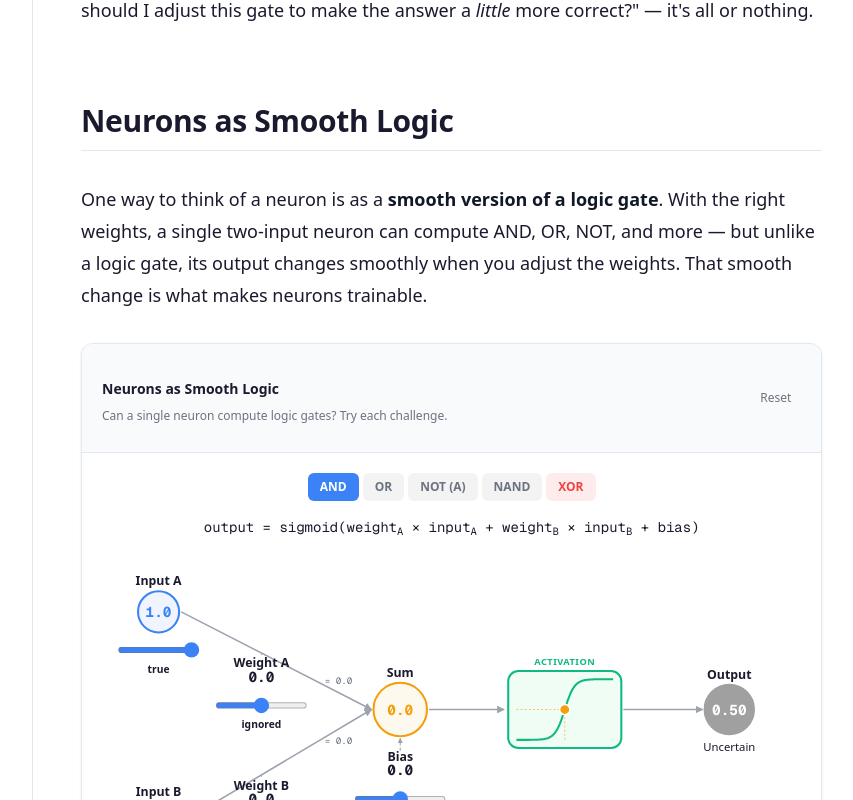
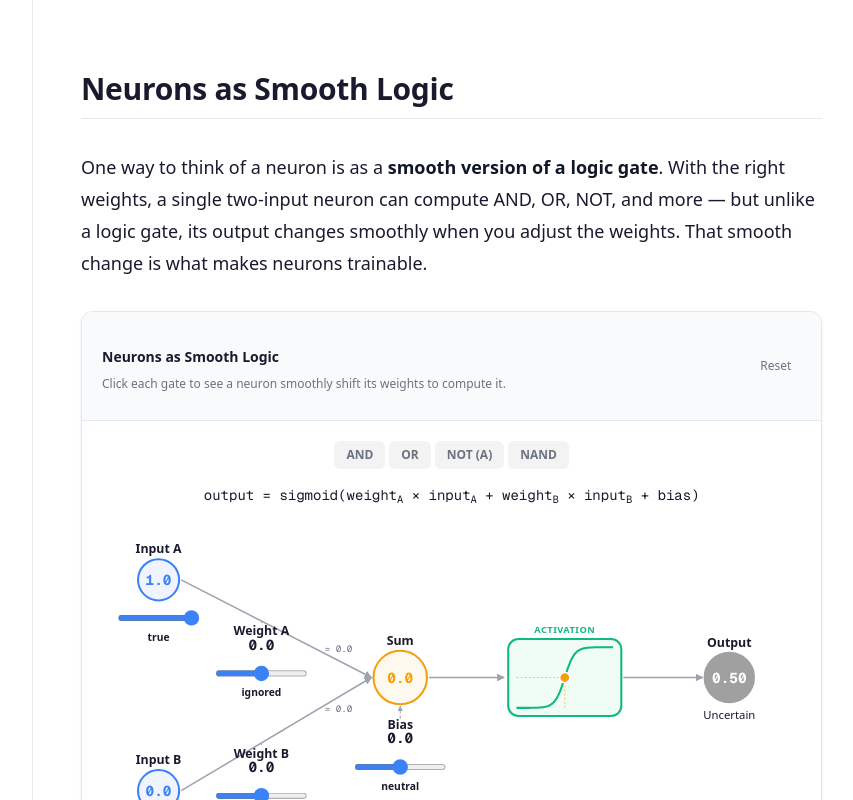
Before and after one commit to robennals/ai-explained, a Next.js app: page /neurons in a window 1280 px wide. Shown: the part 8913-9713 px from the top of the page, without its empty margins (223-1076 px from the left). Built offline with nearby package versions, Linux system fonts and the light colour scheme.

Commit message:
Nicer logic gate transitions in neural playground

```diff
--- a/src/app/(tutorial)/neurons/content.mdx
+++ b/src/app/(tutorial)/neurons/content.mdx
@@ -69,7 +69,7 @@ You may be familiar with basic logical operations like **AND**, **OR**, and **NO
 - **OR**: "Is *at least one* thing true?" You'll get wet if it's raining OR someone sprays you with a hose.
 - **NOT**: Flips the answer. NOT true is false, NOT false is true.
 
-These simple operations are the basis for every digital computer. Inside every chip is a network of **logic gates** — tiny components that compute AND, OR, NOT, and similar operations on electrical signals. Wire enough of them together and you can compute anything.
+These simple operations are the basis for every digital computer. Inside every chip is a network of **logic gates** — tiny components that compute AND, OR, NOT, and similar operations on electrical signals.
 
 <LogicGatePlaygroundWidget>
 Click the inputs to toggle them between 0 and 1. Switch between AND, OR, and NOT with the tabs. Click the truth table rows to jump to that input combination.
@@ -88,7 +88,7 @@ But logic gates have a problem. Their outputs snap between 0 and 1 with nothing
 One way to think of a neuron is as a **smooth version of a logic gate**. With the right weights, a single two-input neuron can compute AND, OR, NOT, and more — but unlike a logic gate, its output changes smoothly when you adjust the weights. That smooth change is what makes neurons trainable.
 
 <NeuronPlaygroundWidget>
-Click each gate tab to see the target outputs. Can you find weight and bias settings that match? If you get stuck, hit Optimize and watch the weights glide smoothly to a solution. Then try XOR — even the optimizer can't solve it with one neuron.
+Click each gate tab and watch the weights smoothly shift to compute it. Then try sliding the weights yourself — notice how you can smoothly blend between different logic gates.
 </NeuronPlaygroundWidget>
 
 But there's something important here beyond just mimicking logic gates. Notice what happens when you slide an input to a value *between* 0 and 1 — say 0.6. The output isn't forced to snap to "true" or "false." It can be somewhere in between: 0.73, or 0.4, or any other value. The neuron handles *degrees* naturally — "probably true" rather than just "true" or "false."
@@ -101,7 +101,7 @@ This matters because real-world data is rarely cleanly true or false. Is this em
 
 ## Two Neurons Solve XOR
 
-There's one more operation worth knowing: **XOR** (short for "exclusive or"). It means "one or the other, but not both." You saw that a single neuron can't solve it — no matter what weights you try, it can't get all four input combinations right at once.
+There's one more operation worth knowing: **XOR** (short for "exclusive or"). It means "one or the other, but not both." A single neuron can't solve it — no matter what weights you try, you can't get all four input combinations right at once.
 
 But what if we use *two* neurons feeding into a third?
 
--- a/src/components/widgets/neurons/NeuronPlayground.tsx
+++ b/src/components/widgets/neurons/NeuronPlayground.tsx
@@ -40,9 +40,9 @@ const INPUT_COMBOS: [number, number][] = [
 ];
 
 type GateName = "AND" | "OR" | "NOT (A)" | "NAND";
-type ChallengeName = GateName | "XOR";
+type ActiveGate = GateName | "Custom";
 
-const CHALLENGE_NAMES: ChallengeName[] = ["AND", "OR", "NOT (A)", "NAND", "XOR"];
+const GATE_NAMES: GateName[] = ["AND", "OR", "NOT (A)", "NAND"];
 
 const GATE_CHECKS: Record<GateName, number[]> = {
   AND: [0, 0, 0, 1],
@@ -50,8 +50,6 @@ const GATE_CHECKS: Record<GateName, number[]> = {
   "NOT (A)": [1, 1, 0, 0],
   NAND: [1, 1, 1, 0],
 };
-
-const XOR_TARGETS = [0, 1, 1, 0];
 
 const GATE_SOLUTIONS: Record<GateName, { w1: number; w2: number; bias: number }> = {
   AND: { w1: 10, w2: 10, bias: -15 },
@@ -163,11 +161,9 @@ export function NeuronPlayground() {
   const [w1, setW1] = useState(0);
   const [w2, setW2] = useState(0);
   const [bias, setBias] = useState(0);
-  const [activeChallenge, setActiveChallenge] = useState<ChallengeName>("AND");
-  const [isOptimizing, setIsOptimizing] = useState(false);
-  const [xorFailed, setXorFailed] = useState(false);
+  const [isAnimating, setIsAnimating] = useState(false);
+  const [animatingTo, setAnimatingTo] = useState<GateName | null>(null);
   const animRef = useRef<number>(0);
-  const animStartRef = useRef({ w1: 0, w2: 0, bias: 0 });
 
   // Cleanup animation on unmount
   useEffect(() => {
@@ -182,9 +178,8 @@ export function NeuronPlayground() {
     setW1(0);
     setW2(0);
     setBias(0);
-    setActiveChallenge("AND");
-    setIsOptimizing(false);
-    setXorFailed(false);
+    setIsAnimating(false);
+    setAnimatingTo(null);
     if (animRef.current) cancelAnimationFrame(animRef.current);
   }, []);
 
@@ -192,12 +187,6 @@ export function NeuronPlayground() {
   const output = sigmoid(weightedSum);
   const prodA = w1 * inputA;
   const prodB = w2 * inputB;
-
-  // Get targets for the active challenge
-  const challengeTargets: number[] = useMemo(() => {
-    if (activeChallenge === "XOR") return XOR_TARGETS;
-    return GATE_CHECKS[activeChallenge];
-  }, [activeChallenge]);
 
   // Arrow endpoints
   const aStart = { x: IN_X + 22, y: IN_A_Y };
@@ -249,76 +238,38 @@ export function NeuronPlayground() {
     [w1, w2, bias]
   );
 
-  const gatesSolved = useMemo(() => {
-    const solved: Record<string, boolean> = {};
-    for (const [name, expected] of Object.entries(GATE_CHECKS)) {
-      solved[name] = expected.every((exp, i) => {
+  // Derive the matched gate purely from the truth table
+  const matchedGate: ActiveGate = useMemo(() => {
+    for (const name of GATE_NAMES) {
+      const expected = GATE_CHECKS[name];
+      const matches = expected.every((exp, i) => {
         const out = truthTable[i].output;
         return exp === 1 ? out > 0.8 : out < 0.2;
       });
+      if (matches) return name;
     }
-    return solved;
+    return "Custom";
   }, [truthTable]);
 
-  const activateChallenge = useCallback((name: ChallengeName) => {
-    setActiveChallenge(name);
-    setIsOptimizing(false);
-    setXorFailed(false);
+  // Targets to show in truth table: use animatingTo during animation, matchedGate otherwise
+  const displayedGate: ActiveGate = animatingTo ?? matchedGate;
+  const gateTargets: number[] | null = displayedGate === "Custom" ? null : GATE_CHECKS[displayedGate];
+
+  // Animate weights to a gate's solution
+  const selectGate = useCallback((name: GateName) => {
     if (animRef.current) cancelAnimationFrame(animRef.current);
-  }, []);
+    setAnimatingTo(name);
 
-  // Smooth animation to known-good solution (or wiggle for XOR)
-  const startOptimize = useCallback(() => {
-    if (isOptimizing) {
-      setIsOptimizing(false);
-      if (animRef.current) cancelAnimationFrame(animRef.current);
-      return;
-    }
-
-    const isXor = activeChallenge === "XOR";
-    setIsOptimizing(true);
-    setXorFailed(false);
-
-    // Store starting values
     const startW1 = w1;
     const startW2 = w2;
     const startBias = bias;
-    animStartRef.current = { w1: startW1, w2: startW2, bias: startBias };
-
-    if (isXor) {
-      // For XOR: wiggle around trying to find a solution, then fail
-      let step = 0;
-      const maxSteps = 120;
-      const animate = () => {
-        step++;
-        // Jitter weights around randomly, simulating futile search
-        const t = step / maxSteps;
-        const jitter = Math.max(0, 1 - t) * 2;
-        setW1(startW1 + Math.sin(step * 0.3) * jitter * 5);
-        setW2(startW2 + Math.cos(step * 0.4) * jitter * 5);
-        setBias(startBias + Math.sin(step * 0.5) * jitter * 3);
-
-        if (step >= maxSteps) {
-          // Snap back and show failure
-          setW1(startW1);
-          setW2(startW2);
-          setBias(startBias);
-          setIsOptimizing(false);
-          setXorFailed(true);
-          return;
-        }
-        animRef.current = requestAnimationFrame(animate);
-      };
-      animRef.current = requestAnimationFrame(animate);
-    } else {
-      // Smoothly animate to known-good solution
-      const target = GATE_SOLUTIONS[activeChallenge as GateName];
+    const target = GATE_SOLUTIONS[name];
     const duration = 60; // frames
     let step = 0;
+    setIsAnimating(true);
 
     const animate = () => {
       step++;
-        // Ease-out cubic
       const t = Math.min(1, step / duration);
       const ease = 1 - Math.pow(1 - t, 3);
 
@@ -327,44 +278,36 @@ export function NeuronPlayground() {
       setBias(startBias + (target.bias - startBias) * ease);
 
       if (t >= 1) {
-          setIsOptimizing(false);
+        setIsAnimating(false);
+        setAnimatingTo(null);
         return;
       }
       animRef.current = requestAnimationFrame(animate);
     };
     animRef.current = requestAnimationFrame(animate);
-    }
-  }, [isOptimizing, w1, w2, bias, activeChallenge]);
+  }, [w1, w2, bias]);
 
   return (
     <WidgetContainer
       title="Neurons as Smooth Logic"
-      description="Can a single neuron compute logic gates? Try each challenge."
+      description="Click each gate to see a neuron smoothly shift its weights to compute it."
       onReset={reset}
     >
-      {/* Challenge tabs at top */}
+      {/* Gate tabs at top */}
       <div className="flex gap-1 mb-4 justify-center flex-wrap">
-        {CHALLENGE_NAMES.map((name) => {
-          const isXor = name === "XOR";
-          const solved = !isXor && gatesSolved[name];
-          const active = activeChallenge === name;
+        {GATE_NAMES.map((name) => {
+          const active = animatingTo ? animatingTo === name : matchedGate === name;
           return (
             <button
               key={name}
-              onClick={() => activateChallenge(name)}
+              onClick={() => selectGate(name)}
+              disabled={false}
               className={`px-3 py-1.5 text-xs font-semibold rounded-md transition-colors cursor-pointer ${
                 active
-                  ? isXor
-                    ? "bg-error text-white"
-                    : "bg-accent text-white"
-                  : solved
-                  ? "bg-success/10 text-success"
-                  : isXor
-                  ? "bg-error/10 text-error hover:bg-error/20"
+                  ? "bg-accent text-white"
                   : "bg-foreground/[0.05] text-muted hover:text-foreground"
               }`}
             >
-              {solved ? "\u2713 " : ""}
               {name}
             </button>
           );
@@ -707,10 +650,8 @@ export function NeuronPlayground() {
         </text>
       </svg>
 
-      {/* Truth table + optimize button below */}
-      <div className="mt-4 flex flex-col gap-4 lg:flex-row">
       {/* Truth table */}
-        <div className="flex-1">
+      <div className="mt-4">
         <div className="text-xs font-semibold text-foreground mb-2">
           Input Combinations
         </div>
@@ -727,19 +668,27 @@ export function NeuronPlayground() {
                 <th className="px-2 py-1.5 text-left font-medium text-muted">
                   Output
                 </th>
+                {gateTargets && (
+                  <>
                     <th className="px-2 py-1.5 text-left font-medium text-muted">
                       Target
                     </th>
                     <th className="px-2 py-1.5 text-center font-medium text-muted">
                     </th>
+                  </>
+                )}
               </tr>
             </thead>
             <tbody>
               {truthTable.map(({ a, b, output: out }, i) => {
                 const isActive = inputA === a && inputB === b;
-                  const target = challengeTargets[i];
+                const target = gateTargets ? gateTargets[i] : null;
                 const correct =
-                    target === 1 ? out > 0.8 : out < 0.2;
+                  target !== null
+                    ? target === 1
+                      ? out > 0.8
+                      : out < 0.2
+                    : false;
                 return (
                   <tr
                     key={i}
@@ -763,6 +712,8 @@ export function NeuronPlayground() {
                         {out.toFixed(2)}
                       </span>
                     </td>
+                    {target !== null && (
+                      <>
                         <td className="px-2 py-1.5">
                           <span
                             className="inline-flex h-5 min-w-[2rem] items-center justify-center rounded text-[10px] font-bold text-white px-1"
@@ -778,6 +729,8 @@ export function NeuronPlayground() {
                             <span className="text-error font-bold">&#10007;</span>
                           )}
                         </td>
+                      </>
+                    )}
                   </tr>
                 );
               })}
@@ -785,31 +738,6 @@ export function NeuronPlayground() {
           </table>
         </div>
       </div>
-
-        {/* Optimize section */}
-        <div className="lg:w-48 flex flex-col gap-2 justify-center">
-          <button
-            onClick={startOptimize}
-            className={`w-full px-3 py-2 text-xs font-medium rounded-md transition-colors cursor-pointer ${
-              isOptimizing
-                ? "bg-error text-white hover:bg-error/80"
-                : "bg-accent text-white hover:bg-accent/80"
-            }`}
-          >
-            {isOptimizing ? "Stop" : "Optimize"}
-          </button>
-          {xorFailed && (
-            <div className="text-[11px] font-medium text-error text-center">
-              Can&apos;t solve it with one neuron!
-            </div>
-          )}
-          {!xorFailed && activeChallenge !== "XOR" && gatesSolved[activeChallenge] && (
-            <div className="text-[11px] font-medium text-success text-center">
-              Solved!
-            </div>
-          )}
-        </div>
-      </div>
     </WidgetContainer>
   );
 }
```
Lines whose indentation alone changed are shown as unchanged.
